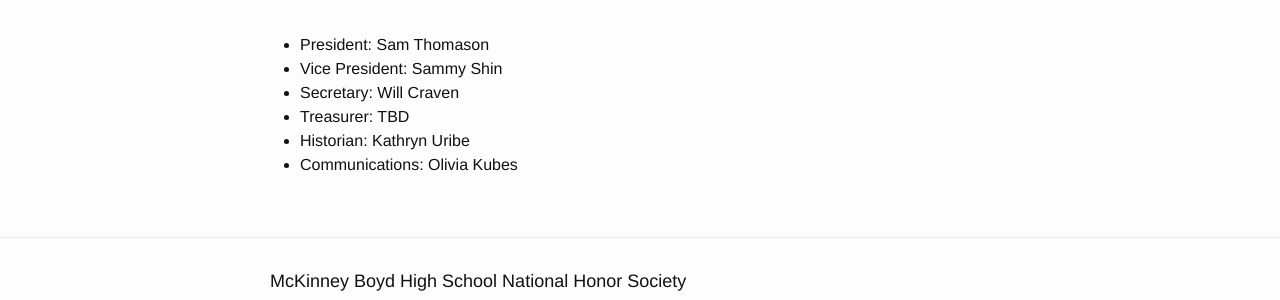
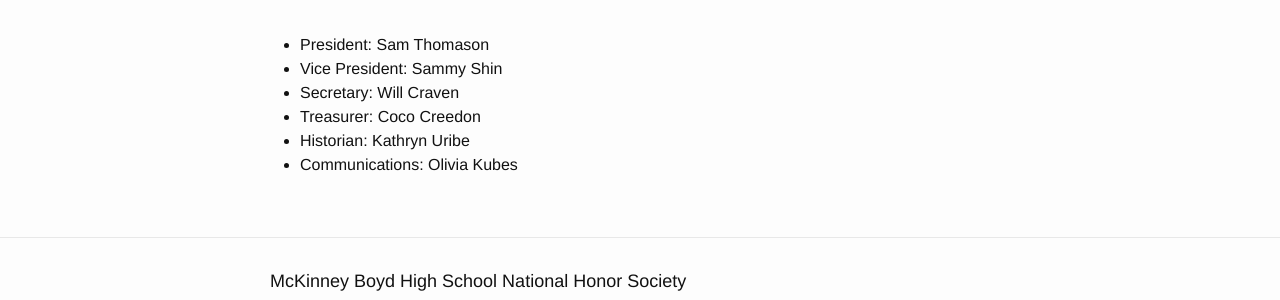
Before and after one commit to mbhs-nhs/mbhs-nhs.github.io, a Jekyll site: the page built from officers.md, in a window 1280 px wide. Shown: the part 183-483 px from the top of the page. Built offline with Jekyll 4.4.1, drawn with Linux system fonts in a browser that asks for light colours.

Commit message:
Add new officer

```diff
--- a/officers.md
+++ b/officers.md
@@ -6,6 +6,6 @@
 * President: Sam Thomason
 * Vice President: Sammy Shin
 * Secretary: Will Craven
-* Treasurer: TBD
+* Treasurer: Coco Creedon
 * Historian: Kathryn Uribe
 * Communications: Olivia Kubes
```
